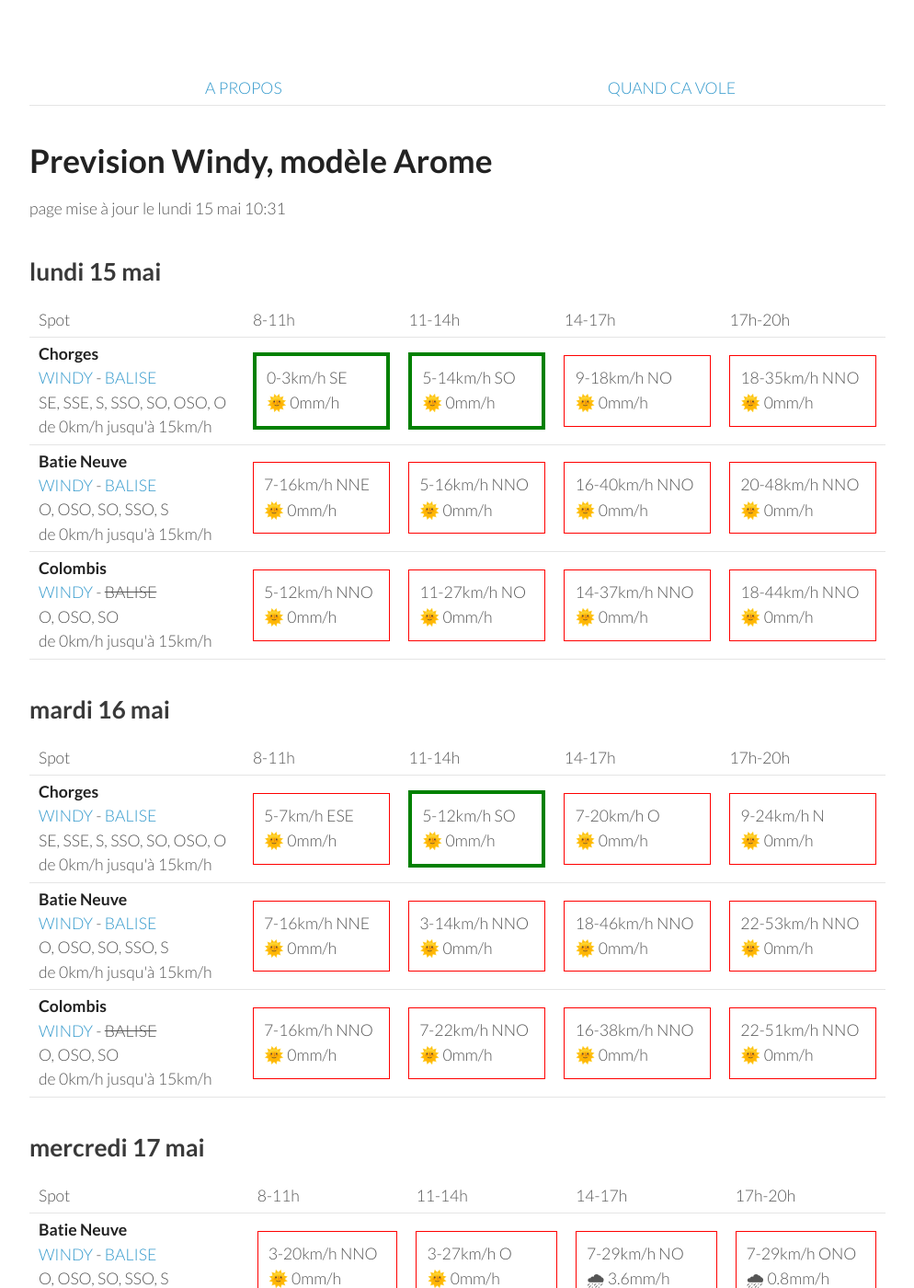
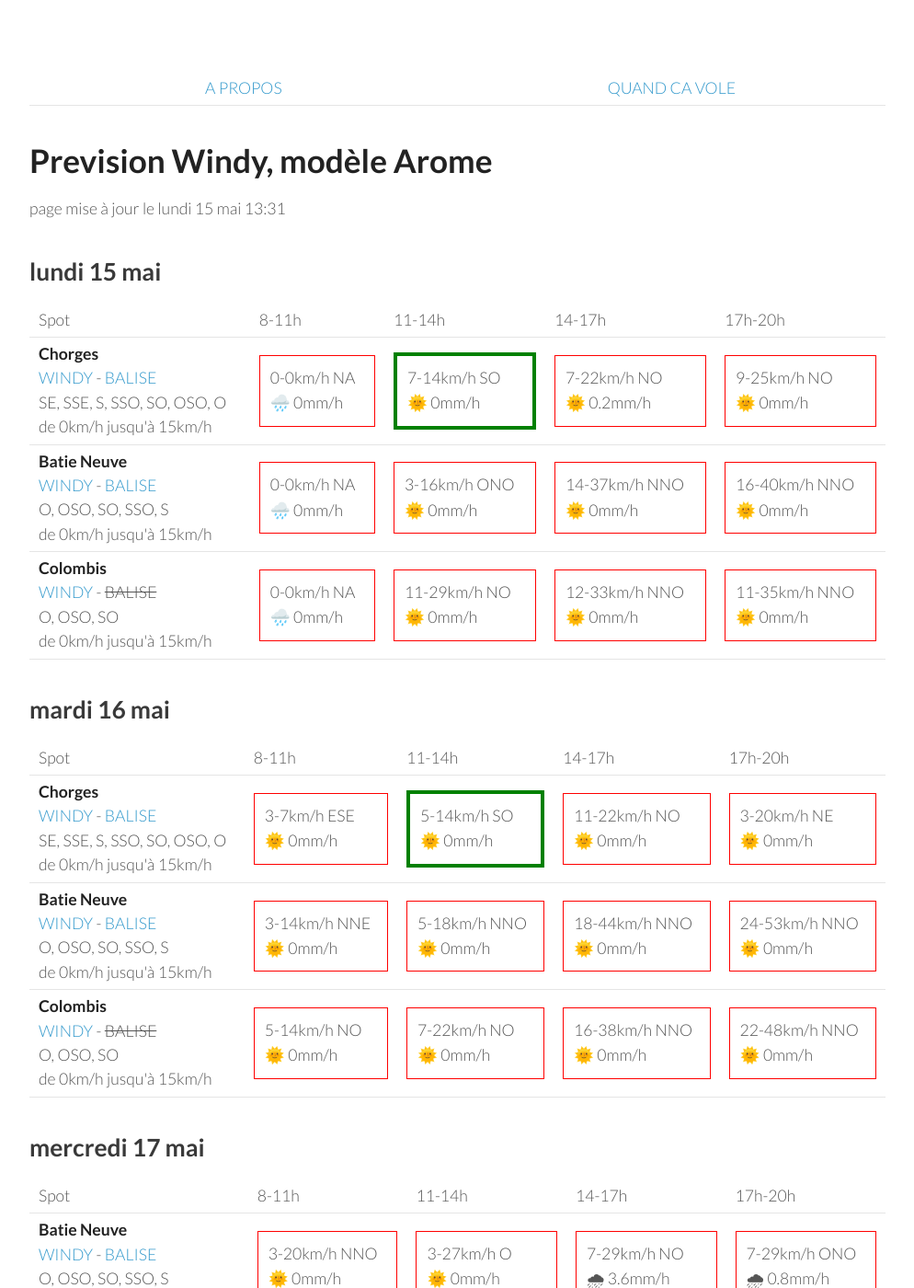
Before and after one commit to parapente-dans-le-nord/parapente-dans-le-nord.github.io, a Jekyll site: the page built from serre_poncon.markdown, in a window 1280 px wide and 1400 px high. Shown: the whole window at 92% size, without its empty margins (26-1020 px from the left). Built offline with Jekyll 4.4.1, drawn with Linux system fonts in a browser that asks for light colours.

Commit message:
update index.markdown

```diff
--- a/serre_poncon.markdown
+++ b/serre_poncon.markdown
@@ -7,7 +7,7 @@ title:  "Tous les spots"
 {: .links}
 
 # Prevision Windy, modèle Arome
-page mise à jour le lundi 15 mai 10:31
+page mise à jour le lundi 15 mai 13:31
 
 ## lundi 15 mai
 
@@ -24,31 +24,28 @@ page mise à jour le lundi 15 mai 10:31
 <tr>
         <td><strong>Chorges</strong><br><a href="https://windy.com/44.578/6.280?44.559,6.262,10">WINDY</a> - <span class=""><a href="https://www.openwindmap.org/PP554">BALISE</a> </span><br> <span class="vent-favorable">SE, SSE, S, SSO, SO, OSO, O</span><br><span class="force-vent">de 0km/h jusqu'à 15km/h</span> </td>
 
-            <td><div class="flyable"><p>0-3km/h SE</p><p>🌞 0mm/h</p></div></td>
-            <td><div class="flyable"><p>5-14km/h SO</p><p>🌞 0mm/h</p></div></td>
-            <td><div class="not-flyable"><p>9-18km/h NO</p><p>🌞 0mm/h</p></div></td>
-            <td><div class="not-flyable"><p>18-35km/h NNO</p><p>🌞 0mm/h</p></div></td>
-
+            <td><div class="not-flyable"><p>0-0km/h NA</p><p>🌧️ 0mm/h</p></div></td>
+            <td><div class="flyable"><p>7-14km/h SO</p><p>🌞 0mm/h</p></div></td>
+            <td><div class="not-flyable"><p>7-22km/h NO</p><p>🌞 0.2mm/h</p></div></td>
+            <td><div class="not-flyable"><p>9-25km/h NO</p><p>🌞 0mm/h</p></div></td>
 
     </tr>
 <tr>
         <td><strong>Batie Neuve</strong><br><a href="https://windy.com/44.584/6.236?44.559,6.262,10,m:eTtagly">WINDY</a> - <span class=""><a href="https://www.openwindmap.org/PP554">BALISE</a> </span><br> <span class="vent-favorable">O, OSO, SO, SSO, S</span><br><span class="force-vent">de 0km/h jusqu'à 15km/h</span> </td>
 
-            <td><div class="not-flyable"><p>7-16km/h NNE</p><p>🌞 0mm/h</p></div></td>
-            <td><div class="not-flyable"><p>5-16km/h NNO</p><p>🌞 0mm/h</p></div></td>
+            <td><div class="not-flyable"><p>0-0km/h NA</p><p>🌧️ 0mm/h</p></div></td>
+            <td><div class="not-flyable"><p>3-16km/h ONO</p><p>🌞 0mm/h</p></div></td>
+            <td><div class="not-flyable"><p>14-37km/h NNO</p><p>🌞 0mm/h</p></div></td>
             <td><div class="not-flyable"><p>16-40km/h NNO</p><p>🌞 0mm/h</p></div></td>
-            <td><div class="not-flyable"><p>20-48km/h NNO</p><p>🌞 0mm/h</p></div></td>
-
 
     </tr>
 <tr>
         <td><strong>Colombis</strong><br><a href="https://windy.com/44.494/6.216?44.559,6.262,10">WINDY</a> - <span class="no-balise"> BALISE </span><br> <span class="vent-favorable">O, OSO, SO</span><br><span class="force-vent">de 0km/h jusqu'à 15km/h</span> </td>
 
-            <td><div class="not-flyable"><p>5-12km/h NNO</p><p>🌞 0mm/h</p></div></td>
-            <td><div class="not-flyable"><p>11-27km/h NO</p><p>🌞 0mm/h</p></div></td>
-            <td><div class="not-flyable"><p>14-37km/h NNO</p><p>🌞 0mm/h</p></div></td>
-            <td><div class="not-flyable"><p>18-44km/h NNO</p><p>🌞 0mm/h</p></div></td>
-
+            <td><div class="not-flyable"><p>0-0km/h NA</p><p>🌧️ 0mm/h</p></div></td>
+            <td><div class="not-flyable"><p>11-29km/h NO</p><p>🌞 0mm/h</p></div></td>
+            <td><div class="not-flyable"><p>12-33km/h NNO</p><p>🌞 0mm/h</p></div></td>
+            <td><div class="not-flyable"><p>11-35km/h NNO</p><p>🌞 0mm/h</p></div></td>
 
     </tr>
 
@@ -70,30 +67,30 @@ page mise à jour le lundi 15 mai 10:31
 <tr>
         <td><strong>Chorges</strong><br><a href="https://windy.com/44.578/6.280?44.559,6.262,10">WINDY</a> - <span class=""><a href="https://www.openwindmap.org/PP554">BALISE</a> </span><br> <span class="vent-favorable">SE, SSE, S, SSO, SO, OSO, O</span><br><span class="force-vent">de 0km/h jusqu'à 15km/h</span> </td>
 
-            <td><div class="not-flyable"><p>5-7km/h ESE</p><p>🌞 0mm/h</p></div></td>
-            <td><div class="flyable"><p>5-12km/h SO</p><p>🌞 0mm/h</p></div></td>
-            <td><div class="not-flyable"><p>7-20km/h O</p><p>🌞 0mm/h</p></div></td>
-            <td><div class="not-flyable"><p>9-24km/h N</p><p>🌞 0mm/h</p></div></td>
+            <td><div class="not-flyable"><p>3-7km/h ESE</p><p>🌞 0mm/h</p></div></td>
+            <td><div class="flyable"><p>5-14km/h SO</p><p>🌞 0mm/h</p></div></td>
+            <td><div class="not-flyable"><p>11-22km/h NO</p><p>🌞 0mm/h</p></div></td>
+            <td><div class="not-flyable"><p>3-20km/h NE</p><p>🌞 0mm/h</p></div></td>
 
 
     </tr>
 <tr>
         <td><strong>Batie Neuve</strong><br><a href="https://windy.com/44.584/6.236?44.559,6.262,10,m:eTtagly">WINDY</a> - <span class=""><a href="https://www.openwindmap.org/PP554">BALISE</a> </span><br> <span class="vent-favorable">O, OSO, SO, SSO, S</span><br><span class="force-vent">de 0km/h jusqu'à 15km/h</span> </td>
 
-            <td><div class="not-flyable"><p>7-16km/h NNE</p><p>🌞 0mm/h</p></div></td>
-            <td><div class="not-flyable"><p>3-14km/h NNO</p><p>🌞 0mm/h</p></div></td>
-            <td><div class="not-flyable"><p>18-46km/h NNO</p><p>🌞 0mm/h</p></div></td>
-            <td><div class="not-flyable"><p>22-53km/h NNO</p><p>🌞 0mm/h</p></div></td>
+            <td><div class="not-flyable"><p>3-14km/h NNE</p><p>🌞 0mm/h</p></div></td>
+            <td><div class="not-flyable"><p>5-18km/h NNO</p><p>🌞 0mm/h</p></div></td>
+            <td><div class="not-flyable"><p>18-44km/h NNO</p><p>🌞 0mm/h</p></div></td>
+            <td><div class="not-flyable"><p>24-53km/h NNO</p><p>🌞 0mm/h</p></div></td>
 
 
     </tr>
 <tr>
         <td><strong>Colombis</strong><br><a href="https://windy.com/44.494/6.216?44.559,6.262,10">WINDY</a> - <span class="no-balise"> BALISE </span><br> <span class="vent-favorable">O, OSO, SO</span><br><span class="force-vent">de 0km/h jusqu'à 15km/h</span> </td>
 
-            <td><div class="not-flyable"><p>7-16km/h NNO</p><p>🌞 0mm/h</p></div></td>
-            <td><div class="not-flyable"><p>7-22km/h NNO</p><p>🌞 0mm/h</p></div></td>
+            <td><div class="not-flyable"><p>5-14km/h NO</p><p>🌞 0mm/h</p></div></td>
+            <td><div class="not-flyable"><p>7-22km/h NO</p><p>🌞 0mm/h</p></div></td>
             <td><div class="not-flyable"><p>16-38km/h NNO</p><p>🌞 0mm/h</p></div></td>
-            <td><div class="not-flyable"><p>22-51km/h NNO</p><p>🌞 0mm/h</p></div></td>
+            <td><div class="not-flyable"><p>22-48km/h NNO</p><p>🌞 0mm/h</p></div></td>
 
 
     </tr>
```
